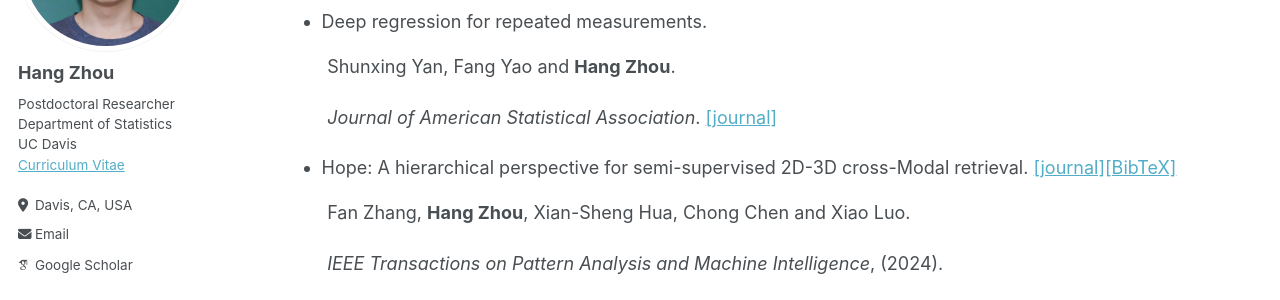
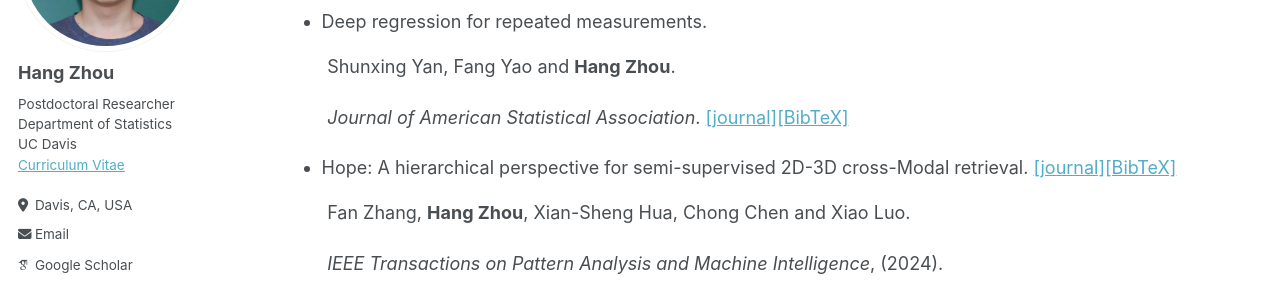
Before and after one commit to hg-zh/hg-zh.github.io, a Jekyll site: the page built from _pages/publications.md, in a window 1280 px wide and 900 px high, scrolled down 512 px. Shown: the part 153-453 px from the top of the window. Built offline with Jekyll 4.4.1, drawn with Linux system fonts in a browser that asks for light colours; some web fonts are replaced.

Commit message:
Update publications.md

```diff
--- a/_pages/publications.md
+++ b/_pages/publications.md
@@ -30,7 +30,7 @@ author_profile: true
 
 &nbsp;&nbsp;&nbsp;&nbsp;&nbsp;&nbsp;&nbsp;&nbsp; Shunxing Yan, Fang Yao and **Hang Zhou**.
 
-&nbsp;&nbsp;&nbsp;&nbsp;&nbsp;&nbsp;&nbsp;&nbsp;  *Journal of American Statistical Association*.  [\[journal\]](https://www.tandfonline.com/doi/full/10.1080/01621459.2025.2458344)
+&nbsp;&nbsp;&nbsp;&nbsp;&nbsp;&nbsp;&nbsp;&nbsp;  *Journal of American Statistical Association*.  [\[journal\]](https://www.tandfonline.com/doi/full/10.1080/01621459.2025.2458344)[\[BibTeX\]](https://hg-zh.github.io/files/drr)
 
 - Hope: A hierarchical perspective for semi-supervised 2D-3D cross-Modal retrieval. [\[journal\]](https://doi.org/10.1109/TPAMI.2024.3412760)[\[BibTeX\]](https://hg-zh.github.io/files/HOPE)
 
```
